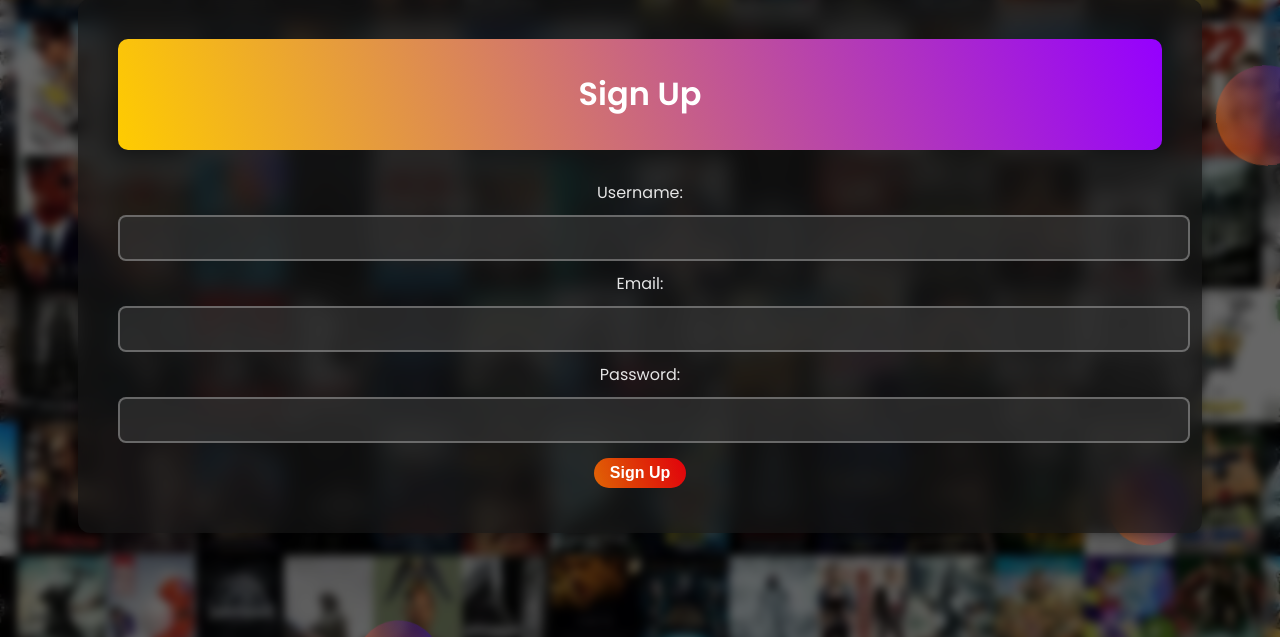
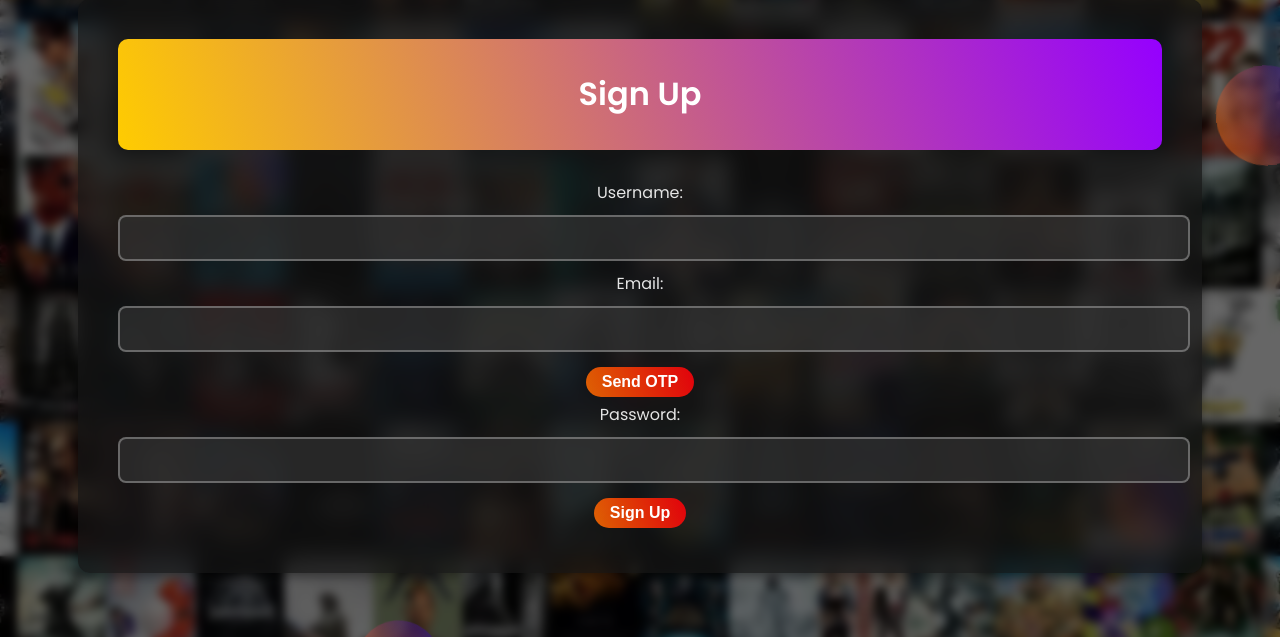
Before and after one commit to TavishiS/Emotion2Movies, a Python web app: template Project/templates/sign_up.html in a window 1280 px wide. Shown: the part 111-748 px from the top of the page. Run offline with Jinja, Linux system fonts and the light colour scheme; the template is opened without the code that fills it, so the values that code supplies are empty.

Commit message:
adding email verification and otp feature

```diff
--- a/Project/templates/sign_up.html
+++ b/Project/templates/sign_up.html
@@ -39,6 +39,12 @@
                 <div class="form-group">
                     <label for="email">Email:</label>
                     <input type="email" id="email" name="email" required class="input-box">
+                    <button type="button" id="send-otp" class="button">Send OTP</button>
+                </div>
+                <div class="form-group" id="otp-section" style="display: none;">
+                    <label for="otp">Enter OTP:</label>
+                    <input type="text" id="otp" name="otp" class="input-box">
+                    <button type="button" id="verify-otp" class="button">Verify OTP</button>
                 </div>
                 <div class="form-group">
                     <label for="password">Password:</label>
@@ -52,6 +58,89 @@
     </div>
 
     <script>
+        document.addEventListener('DOMContentLoaded', function () {
+        const sendOtpBtn = document.getElementById('send-otp');
+        const verifyOtpBtn = document.getElementById('verify-otp');
+        const signupBtn = document.querySelector('form button[type="submit"]'); // Sign Up button
+        const otpSection = document.getElementById('otp-section');
+
+        let emailInput = document.getElementById('email');
+        let otpInput = document.getElementById('otp');
+
+        let otpVerified = false; // Flag to check if OTP is verified
+
+        // 🛠️ Send OTP
+        sendOtpBtn.addEventListener('click', function () {
+            const email = emailInput.value.trim();
+            if (!email) {
+                alert("Please enter an email first.");
+                return;
+            }
+
+            console.log("Sending OTP to:", email); // Debugging log
+
+            fetch('/send_otp', {
+                method: 'POST',
+                headers: { 'Content-Type': 'application/json' },
+                body: JSON.stringify({ email: email })
+            })
+            .then(response => response.json())
+            .then(data => {
+                console.log("OTP Response:", data); // Debugging log
+
+                if (data.message) {
+                    alert("OTP sent to your email.");
+                    otpSection.style.display = 'block';
+                } else {
+                    alert("Error sending OTP: " + data.error);
+                }
+            })
+            .catch(error => {
+                console.error("Error in fetch:", error);
+                alert("Failed to send OTP. Check console for details.");
+            });
+        });
+
+        // ✅ Verify OTP
+        verifyOtpBtn.addEventListener('click', function () {
+            const otp = otpInput.value.trim();
+            if (!otp) {
+                alert("Please enter OTP.");
+                return;
+            }
+
+            console.log("Verifying OTP:", otp); // Debugging log
+
+            fetch('/verify_otp', {
+                method: 'POST',
+                headers: { 'Content-Type': 'application/json' },
+                body: JSON.stringify({ email: emailInput.value, otp: otp })
+            })
+            .then(response => response.json())
+            .then(data => {
+                console.log("OTP Verification Response:", data); // Debugging log
+
+                if (data.message) {
+                    alert("OTP verified successfully!");
+                    otpVerified = true;
+                } else {
+                    alert("Invalid OTP. Please try again.");
+                }
+            })
+            .catch(error => {
+                console.error("Error in fetch:", error);
+                alert("Failed to verify OTP. Check console for details.");
+            });
+        });
+
+        // 🚫 Prevent Form Submission Without OTP Verification
+        document.querySelector("form").addEventListener("submit", function (event) {
+            if (!otpVerified) {
+                alert("Please verify OTP before signing up.");
+                event.preventDefault(); // Stop form submission
+            }
+        });
+    });
         document.addEventListener('mousemove', (e) => {
             const shapes = document.querySelectorAll('.shape');
             const x = e.clientX / window.innerWidth;
```
